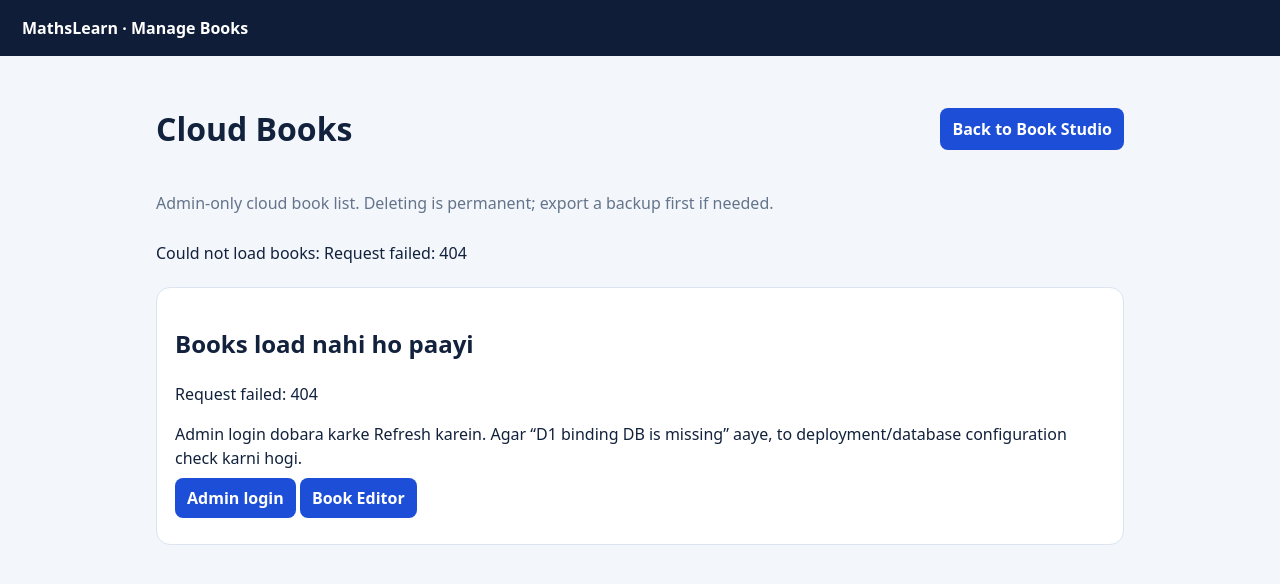
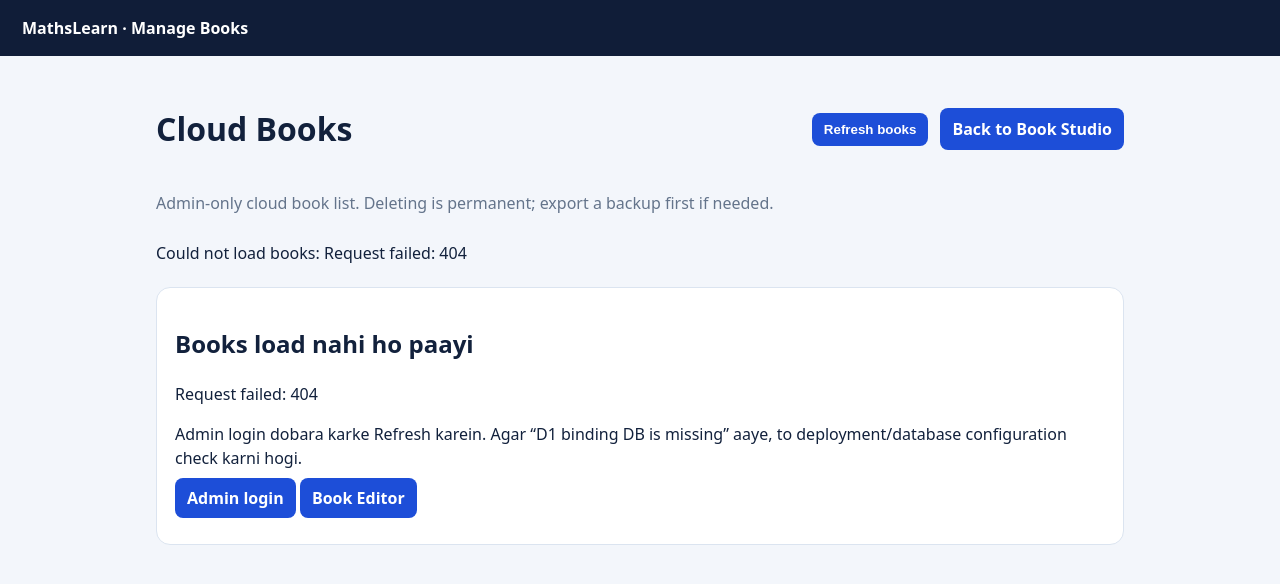
Before and after one commit to Lavsing1/mathslearn-platform, a website: page admin/studio/manage-books.html in a window 1280 px wide. Drawn offline with Linux system fonts and the light colour scheme; no server answers.

Commit message:
Add refresh control to Manage Books page

```diff
--- a/admin/studio/manage-books.html
+++ b/admin/studio/manage-books.html
@@ -1 +1 @@
-<!doctype html><html lang="en"><head><meta charset="utf-8"><meta name="viewport" content="width=device-width,initial-scale=1"><title>Manage Books | MathsLearn</title><style>*{box-sizing:border-box}body{margin:0;background:#f3f6fb;color:#12213c;font:16px/1.5 system-ui,sans-serif}header{background:#101d38;color:#fff;padding:16px 22px;font-weight:800}main{max-width:1000px;margin:28px auto;padding:0 16px}.card{background:#fff;border:1px solid #dbe4f0;border-radius:14px;padding:18px;margin:12px 0}.row{display:flex;align-items:center;justify-content:space-between;gap:12px;flex-wrap:wrap}button,a.btn{border:0;border-radius:8px;padding:9px 12px;background:#1d4ed8;color:#fff;font-weight:700;text-decoration:none;cursor:pointer}button.danger{background:#b91c1c}button.neutral{background:#475569}.muted{color:#64748b}.status{font-weight:700}.msg{padding:10px 0;min-height:28px}</style></head><body><header>MathsLearn · Manage Books</header><main><div class="row"><h1>Cloud Books</h1><a class="btn" href="/admin/studio/index.html">Back to Book Studio</a></div><p class="muted">Admin-only cloud book list. Deleting is permanent; export a backup first if needed.</p><div id="msg" class="msg" aria-live="polite">Checking admin session…</div><div id="books">Loading books…</div><script src="./manage-books.js"></script></main></body></html>
+<!doctype html><html lang="en"><head><meta charset="utf-8"><meta name="viewport" content="width=device-width,initial-scale=1"><title>Manage Books | MathsLearn</title><style>*{box-sizing:border-box}body{margin:0;background:#f3f6fb;color:#12213c;font:16px/1.5 system-ui,sans-serif}header{background:#101d38;color:#fff;padding:16px 22px;font-weight:800}main{max-width:1000px;margin:28px auto;padding:0 16px}.card{background:#fff;border:1px solid #dbe4f0;border-radius:14px;padding:18px;margin:12px 0}.row{display:flex;align-items:center;justify-content:space-between;gap:12px;flex-wrap:wrap}button,a.btn{border:0;border-radius:8px;padding:9px 12px;background:#1d4ed8;color:#fff;font-weight:700;text-decoration:none;cursor:pointer}button.danger{background:#b91c1c}button.neutral{background:#475569}.muted{color:#64748b}.status{font-weight:700}.msg{padding:10px 0;min-height:28px}</style></head><body><header>MathsLearn · Manage Books</header><main><div class="row"><h1>Cloud Books</h1><div class="row"><button id="refreshBooks" type="button">Refresh books</button><a class="btn" href="/admin/studio/index.html">Back to Book Studio</a></div></div><p class="muted">Admin-only cloud book list. Deleting is permanent; export a backup first if needed.</p><div id="msg" class="msg" aria-live="polite">Checking admin session…</div><div id="books">Loading books…</div><script src="./manage-books.js"></script></main></body></html>
```
